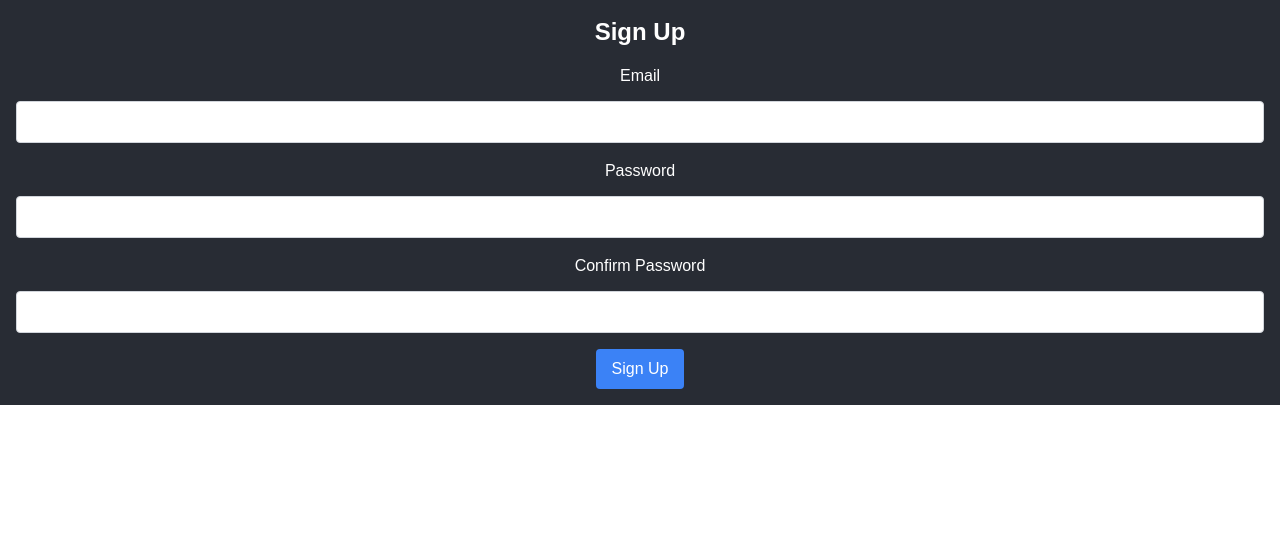
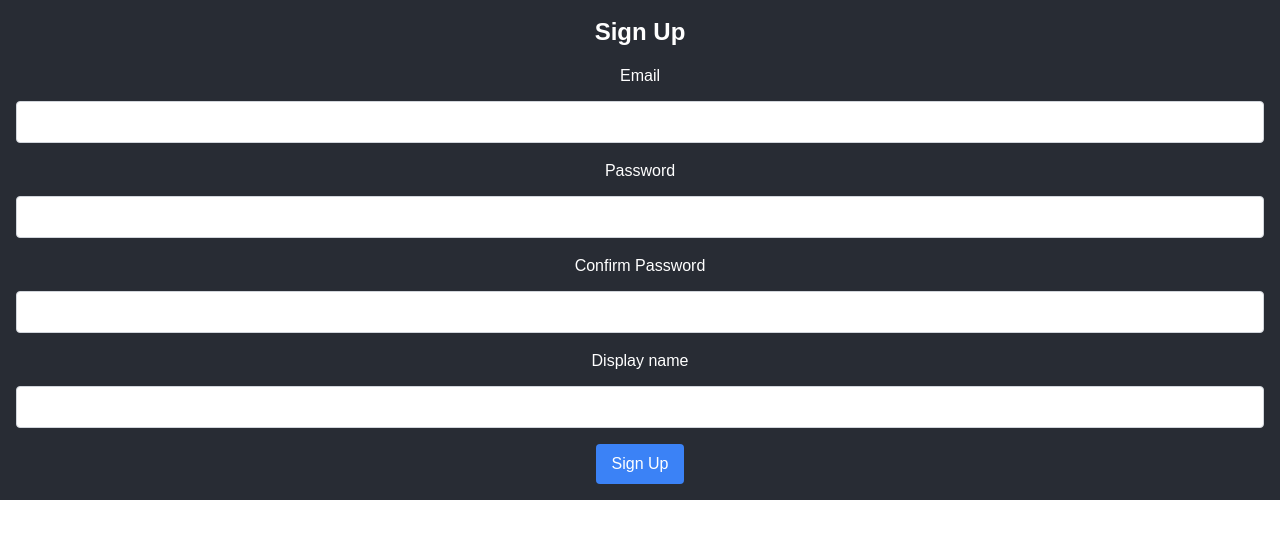
Before and after one commit to BenRogers00/Safely-Different-App, a React (Create React App) app in the folder safely-different/: page /signup in a window 1280 px wide. Shown: the top 538 px of the page. Built offline with nearby package versions, Linux system fonts and the light colour scheme; no server answers.

Commit message:
Added being able to provide username and refactor the getCurrentUser to avoid repetition

```diff
--- a/safely-different/src/components/UsersDetails.js
+++ b/safely-different/src/components/UsersDetails.js
@@ -18,14 +18,19 @@ const getUid = () => {
 );
 }
 
+// a helper function to get the current user
+const getCurrentUser = () => {
+  const user = auth.currentUser;
+  if (!user) {
+    throw new Error("No user logged in");
+  }
+  return user;
+};
+
 //function to return the logged in user's email
 const ReturnEmail = async () => {
   //get the current user
-  const user = auth.currentUser;
-  //check user is logged in
-  if (!user) {
-    throw new Error("No user logged in");
-  }
+  const user = getCurrentUser();
   //search database for the user's email using their id
   const dataRef = ref(database, 'users/'+user.uid+'/email');
   const snapshot = await get(dataRef);
@@ -36,11 +41,7 @@ const ReturnEmail = async () => {
 
 const ReturnPrivilege = async () => {
   //get the current user
-  const user = auth.currentUser;
-  //check user is logged in
-  if (!user) {
-    throw new Error("No user logged in");
-  }
+  const user = getCurrentUser();
   //search database for the user's privilege using their id
   const dataRef = ref(database, 'users/'+user.uid+'/privileges');
   const snapshot = await get(dataRef);
@@ -48,8 +49,18 @@ const ReturnPrivilege = async () => {
   return snapshot.val();
 };
 
+const ReturnName = async () => {
+  //get the current user
+  const user = getCurrentUser();
+  //search database for the user's email using their id
+  const dataRef = ref(database, 'users/'+user.uid+'/displayName');
+  const snapshot = await get(dataRef);
+  //return the value received from the db
+  return snapshot.val();
+}
+
 export default getUid
-export {ReturnEmail, ReturnPrivilege};
+export { ReturnEmail, ReturnPrivilege, ReturnName };
 
 /*
 to call the return functions use:
--- a/safely-different/src/components/auth/SignUp.jsx
+++ b/safely-different/src/components/auth/SignUp.jsx
@@ -10,6 +10,7 @@ const SignUp = () => {
   const [email, setEmail] = useState('');
   const [password, setPassword] = useState('');
   const [passwordRepeat, setPasswordRepeat] = useState('');
+  const [displayName, setDisplayName] = useState('');
   const [error, setError] = useState('');
   const [success, setSuccess] = useState('');
   const navigate = useNavigate();
@@ -30,6 +31,7 @@ const SignUp = () => {
           const userPath = 'users/' + userID;
           WriteToDatabase({ dataInput: email, path: userPath + '/email' });
           WriteToDatabase({ dataInput: 'free', path: userPath + '/privileges' });
+          WriteToDatabase({ dataInput: displayName, path: userPath + '/displayName' });
 
           await sendEmailVerification(userCredential.user);
           alert('User created successfully! Please verify your email before logging in.');
@@ -79,6 +81,15 @@ return (
           className="w-full p-2 border border-gray-300 rounded"
         />
       </div>
+      <div className="mb-4">
+        <label className="block mb-2">Display name</label>
+        <input
+          type="name"
+          value={displayName}
+          onChange={(e) => setDisplayName(e.target.value)}
+          className="w-full p-2 border border-gray-300 rounded"
+        />
+      </div>
       <button type="submit" className="px-4 py-2 bg-blue-500 text-white rounded">
         Sign Up
       </button>
--- a/safely-different/src/components/profile/UserProfile.jsx
+++ b/safely-different/src/components/profile/UserProfile.jsx
@@ -1,5 +1,5 @@
 import React, { useState, useEffect } from 'react';
-import { ReturnEmail, ReturnPrivilege } from '../UsersDetails';
+import { ReturnEmail, ReturnPrivilege, ReturnName } from '../UsersDetails';
 import { getAuth, updatePassword } from 'firebase/auth';
 import { useAuth } from '../AuthDetails';
 
@@ -8,6 +8,7 @@ const UserProfile = () => {
   const [email, setEmail] = useState(null);
   const [privilege, setPrivilege] = useState(null);
   const [newPassword, setNewPassword] = useState('');
+  const [displayName, setDisplayName] = useState('');
   const [message, setMessage] = useState('');
   const { authUser } = useAuth();
   const auth = getAuth();
@@ -38,7 +39,13 @@ const UserProfile = () => {
             .catch((error) => {
             console.error("Error getting email: ", error);
           });
+        ReturnName()
+          .then((displayName) => {
+            console.log("Display Name from Profile: ", displayName);
+            setDisplayName(displayName);
+          });
         }
+
       }, [authUser]);
     //end of get priv --------------------------------------------
 
@@ -59,6 +66,7 @@ const UserProfile = () => {
         <div>
           <p>Email: {email ? email : authUser.email}</p>
           <p>Privilege: {privilege}</p>
+          <p>Display Name: {displayName}</p>
         </div>
       ) : (
         <p>Loading email...</p>
```
